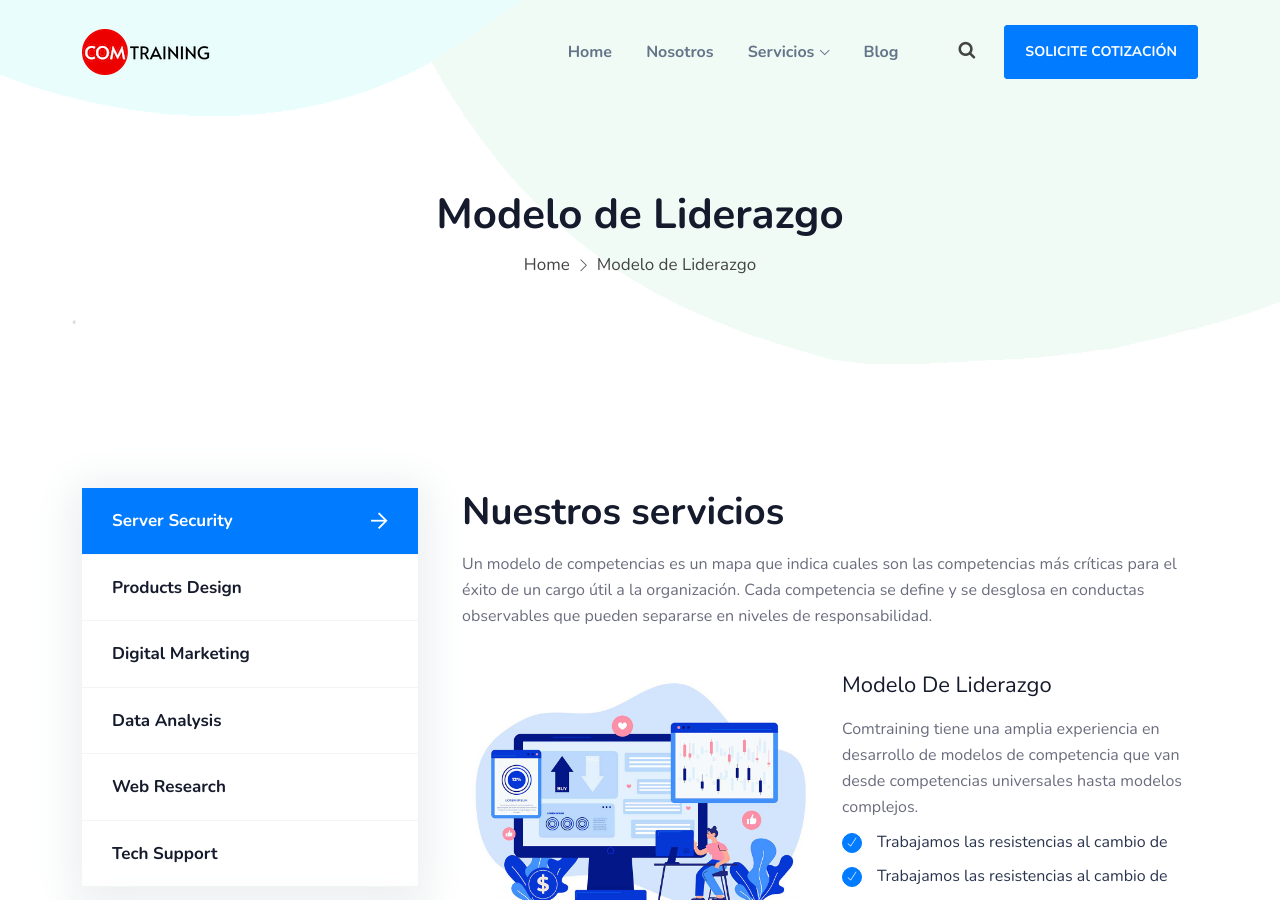
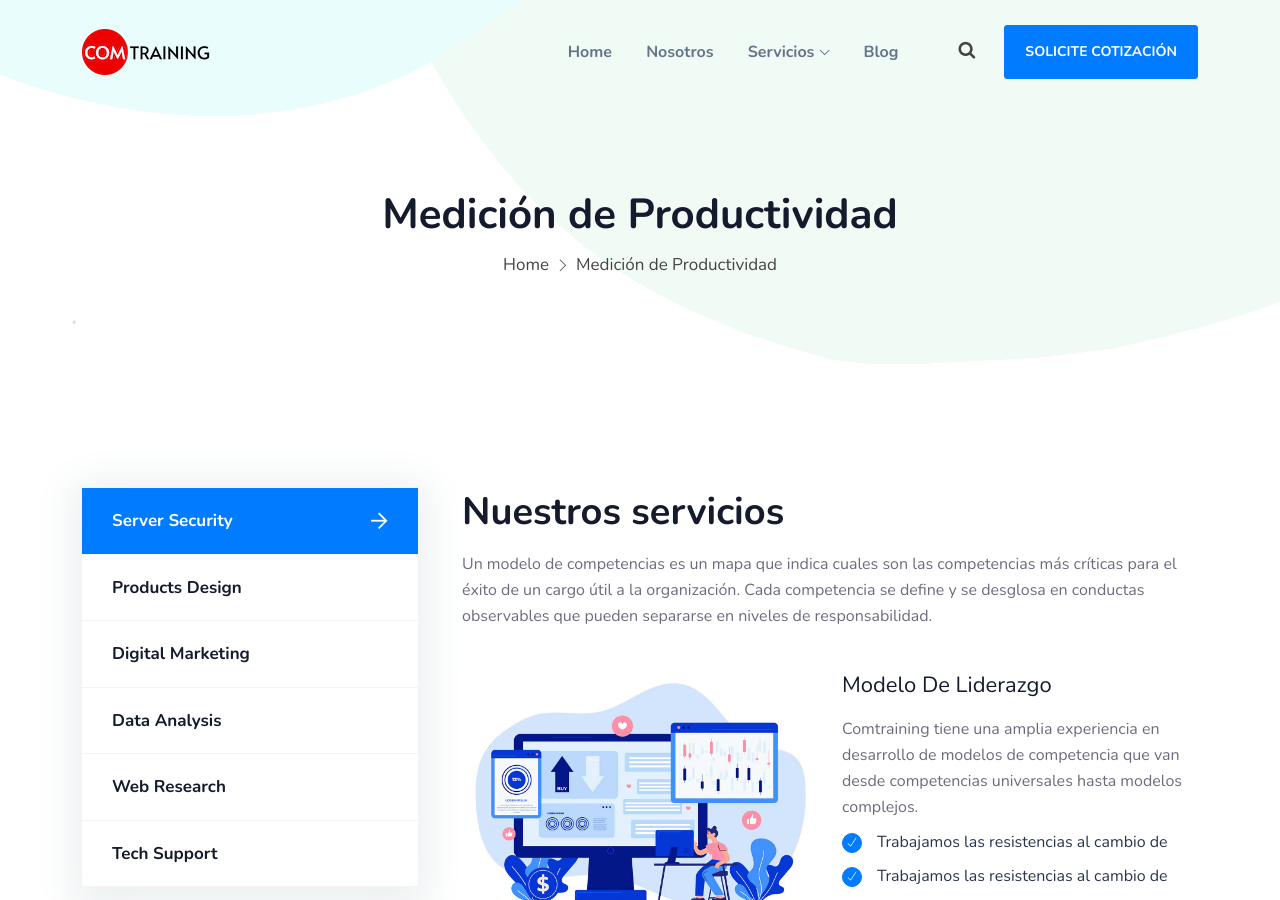
Before and after one commit to fjvalles/comtraining-landing, a Jekyll site: the page built from _services/modelo-de-liderazgo.html, in a window 1280 px wide and 900 px high. Built offline with Jekyll 4.4.1, drawn with Linux system fonts in a browser that asks for light colours; a script that is not in the unit is left out; some of the changed text lies outside the part shown.

Commit message:
Update Servicios “modelo-de-liderazgo”

```diff
--- a/_services/modelo-de-liderazgo.html
+++ b/_services/modelo-de-liderazgo.html
@@ -1,12 +1,14 @@
 ---
+application_url: /#
+service_id: 6
 layout: service
-title: Modelo de Liderazgo
-icon: '/assets/img/icon/s3.png'
-description: 'Desarrollamos o actualizamos su modelo de competencias con  aquellas que son más críticas para el éxito de un cargo útil a la organización. En el mundo pospandemia y de transformación digital.'
 service_card_layout: 2
-service_id: 6
 brochure_url: /#
-application_url: /#
+title: Medición de Productividad
+icon: /assets/img/icon/s3.png
+description: Desarrollamos o actualizamos su modelo de competencias
+  con  aquellas que son más críticas para el éxito de un cargo útil a la
+  organización. En el mundo pospandemia y de transformación digital.
 ---
 
 <div class="row">
```
